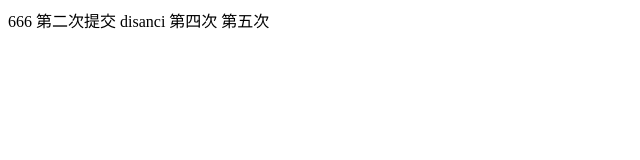
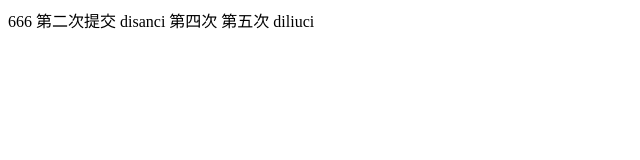
Before and after one commit to Zhyyy-666/11, a plain HTML site: page index.html in a window 1280 px wide. Shown: the full height of the page, 0-640 px from the left. Drawn offline with Linux system fonts and the light colour scheme.

Commit message:
第六次

```diff
--- a/index.html
+++ b/index.html
@@ -14,6 +14,7 @@
     disanci
     第四次
     第五次
+    diliuci
 </body>
 
 </html>
```
